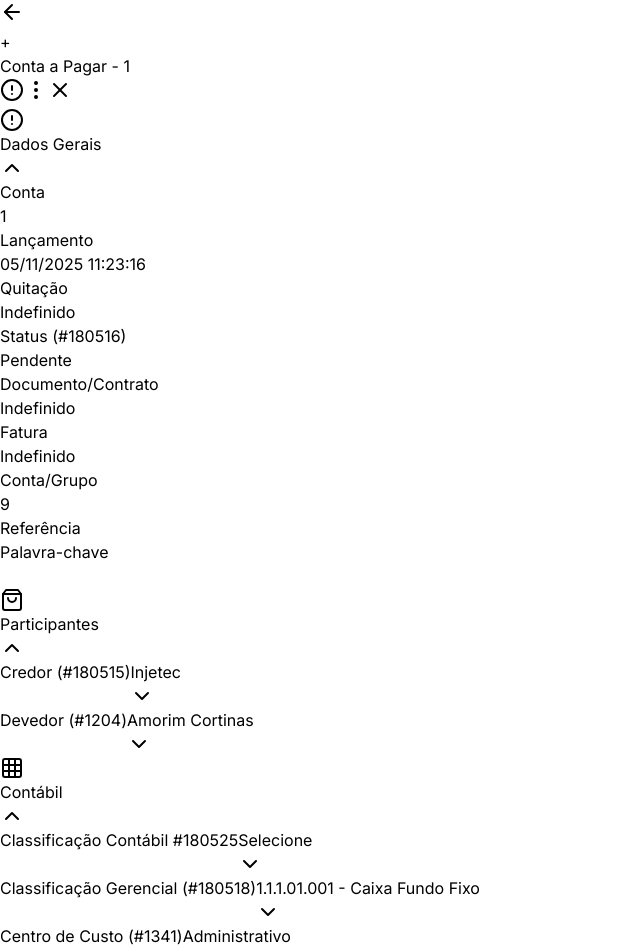
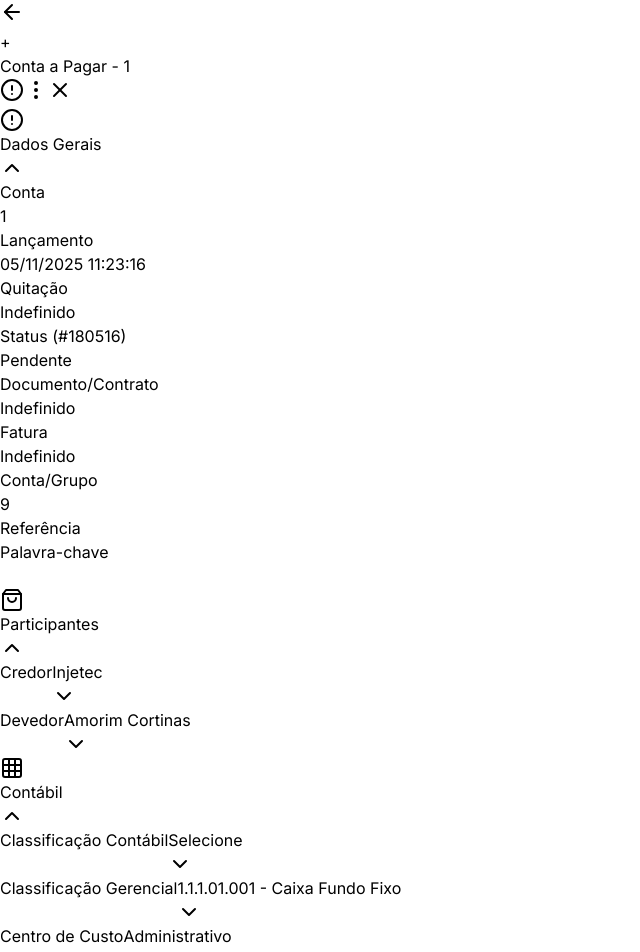
Before and after one commit to Jonatasdotdev/PASS-Challenge, a Next.js app: page /conta/1 in a window 1280 px wide. Shown: the top 952 px of the page, without its empty margins (0-640 px from the left). Built offline with nearby package versions, Linux system fonts and the light colour scheme.

Commit message:
- remove all ids

```diff
--- a/app/conta/[id]/page.tsx
+++ b/app/conta/[id]/page.tsx
@@ -162,7 +162,7 @@ export default function AccountDetailPage({ params }: PageProps) {
                 <CardContent className="pt-0">
                   <div className="grid grid-cols-2 gap-6">
                     <div className="space-y-2">
-                      <Label>Credor (#180515)</Label>
+                      <Label>Credor</Label>
                       <Select defaultValue="injetec">
                         <SelectTrigger>
                           <SelectValue />
@@ -173,7 +173,7 @@ export default function AccountDetailPage({ params }: PageProps) {
                       </Select>
                     </div>
                     <div className="space-y-2">
-                      <Label>Devedor (#1204)</Label>
+                      <Label>Devedor</Label>
                       <Select defaultValue="amorim">
                         <SelectTrigger>
                           <SelectValue />
@@ -209,7 +209,7 @@ export default function AccountDetailPage({ params }: PageProps) {
                 <CardContent className="pt-0">
                   <div className="grid grid-cols-2 gap-6">
                     <div className="space-y-2">
-                      <Label>Classificação Contábil #180525</Label>
+                      <Label>Classificação Contábil</Label>
                       <Select>
                         <SelectTrigger>
                           <SelectValue placeholder="Selecione" />
@@ -220,7 +220,7 @@ export default function AccountDetailPage({ params }: PageProps) {
                       </Select>
                     </div>
                     <div className="space-y-2">
-                      <Label>Classificação Gerencial (#180518)</Label>
+                      <Label>Classificação Gerencial</Label>
                       <Select defaultValue="caixa">
                         <SelectTrigger>
                           <SelectValue />
@@ -231,7 +231,7 @@ export default function AccountDetailPage({ params }: PageProps) {
                       </Select>
                     </div>
                     <div className="space-y-2">
-                      <Label>Centro de Custo (#1341)</Label>
+                      <Label>Centro de Custo</Label>
                       <Select defaultValue="admin">
                         <SelectTrigger>
                           <SelectValue />
--- a/components/payment-modal.tsx
+++ b/components/payment-modal.tsx
@@ -107,7 +107,7 @@ export default function PaymentModal({ open, onOpenChange }: PaymentModalProps)
 
                 {/* Caixa/Conta */}
                 <div className="space-y-2">
-                  <Label className={textLabel}>Caixa/Conta (#180511)</Label>
+                  <Label className={textLabel}>Caixa/Conta #180511</Label>
                   <Select>
                     <SelectTrigger className={inputSmall}>
                       <SelectValue placeholder="Selecione" />
@@ -151,7 +151,7 @@ export default function PaymentModal({ open, onOpenChange }: PaymentModalProps)
 
                 {/* Classificação gerencial (visual) */}
                 <div className="space-y-2">
-                  <Label className={textLabel}>Classificação Gerencial (#180518)</Label>
+                  <Label className={textLabel}>Classificação Gerencial</Label>
                   <div className={baseBoxSmall}>
                     1.1.1.01.001 - Caixa Fundo Fixo
                   </div>
```
Also changed, not shown: components/account-detail-modal.tsx (+6 -6 lines).
